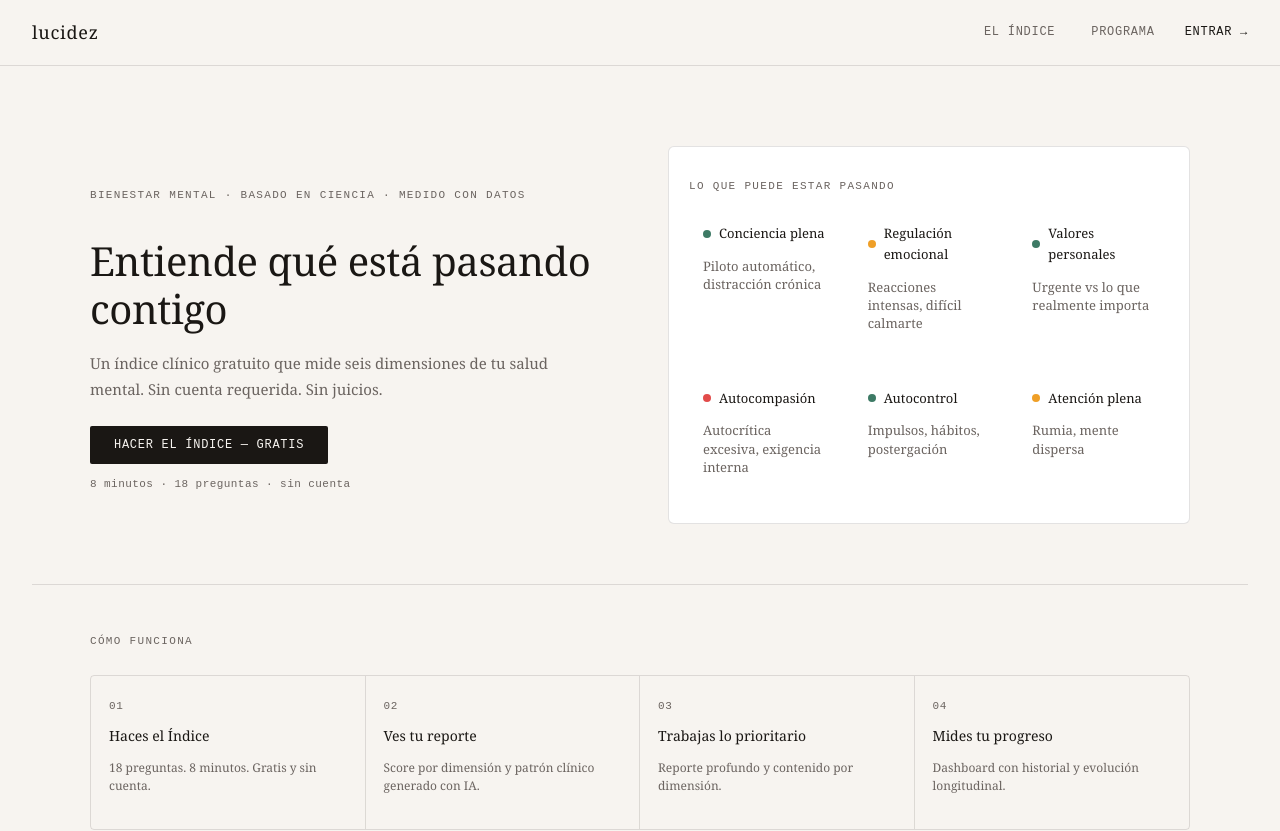
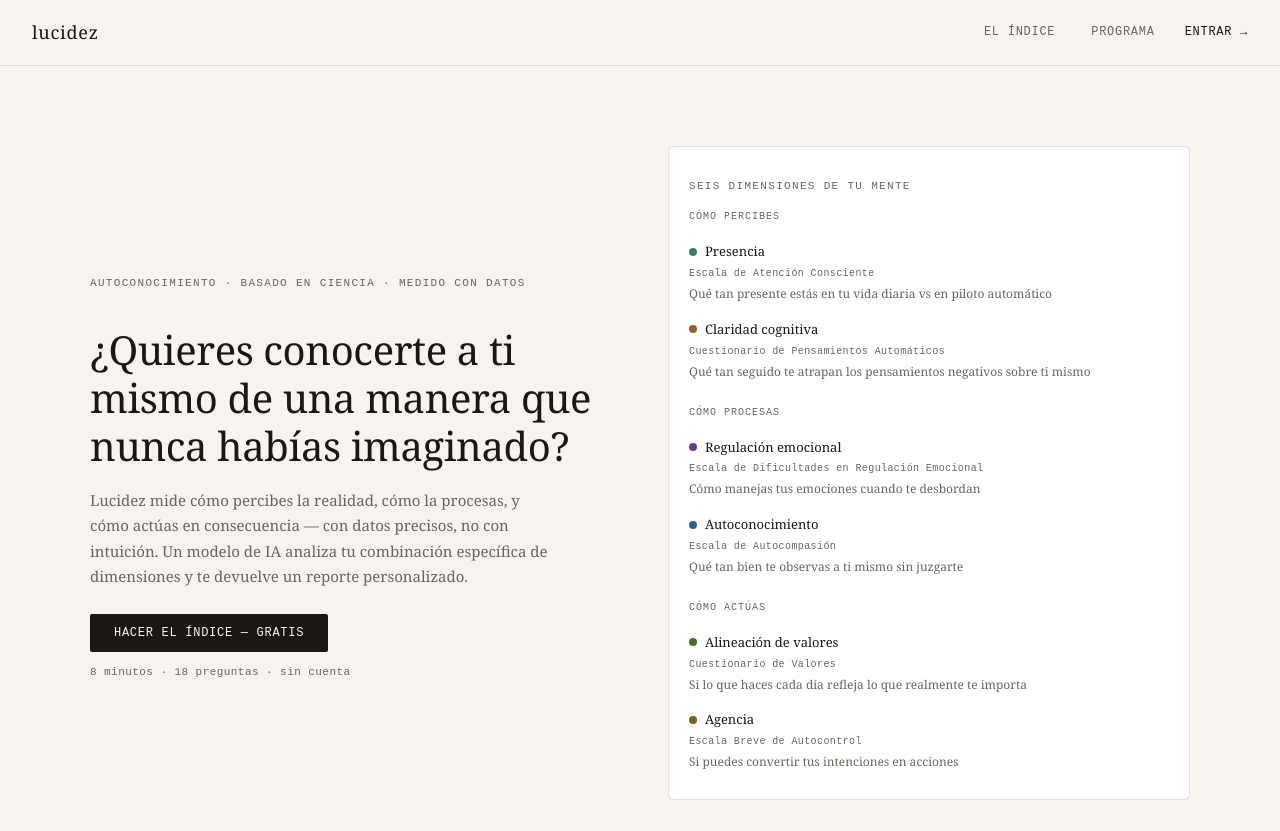
Before and after one commit to jorgeprax-dev/lucidez-web, a React (Vite) app: page / in a window 1280 px wide. Shown: the top 831 px of the page. Built offline with nearby package versions, Linux system fonts and the light colour scheme; no server answers.

Commit message:
feat: reposicionamiento landing — autoconocimiento, tres capas, seis escalas, IA como diferenciador

```diff
--- a/src/Home.jsx
+++ b/src/Home.jsx
@@ -10,20 +10,35 @@ const colors = {
   border: "rgba(26,23,20,0.12)",
 };
 
-const dims = [
-  { color: "#3d7a65", name: "Conciencia plena", desc: "Piloto automático, distracción crónica" },
-  { color: "#EF9F27", name: "Regulación emocional", desc: "Reacciones intensas, difícil calmarte" },
-  { color: "#3d7a65", name: "Valores personales", desc: "Urgente vs lo que realmente importa" },
-  { color: "#E24B4A", name: "Autocompasión", desc: "Autocrítica excesiva, exigencia interna" },
-  { color: "#3d7a65", name: "Autocontrol", desc: "Impulsos, hábitos, postergación" },
-  { color: "#EF9F27", name: "Atención plena", desc: "Rumia, mente dispersa" },
+const dimCapas = [
+  {
+    capa: "Cómo percibes",
+    items: [
+      { color: "#3d7a65", name: "Presencia", escala: "Escala de Atención Consciente", desc: "Qué tan presente estás en tu vida diaria vs en piloto automático" },
+      { color: "#9a5e2e", name: "Claridad cognitiva", escala: "Cuestionario de Pensamientos Automáticos", desc: "Qué tan seguido te atrapan los pensamientos negativos sobre ti mismo" },
+    ],
+  },
+  {
+    capa: "Cómo procesas",
+    items: [
+      { color: "#6a3d82", name: "Regulación emocional", escala: "Escala de Dificultades en Regulación Emocional", desc: "Cómo manejas tus emociones cuando te desbordan" },
+      { color: "#2d6382", name: "Autoconocimiento", escala: "Escala de Autocompasión", desc: "Qué tan bien te observas a ti mismo sin juzgarte" },
+    ],
+  },
+  {
+    capa: "Cómo actúas",
+    items: [
+      { color: "#4d6d2a", name: "Alineación de valores", escala: "Cuestionario de Valores", desc: "Si lo que haces cada día refleja lo que realmente te importa" },
+      { color: "#7a6520", name: "Agencia", escala: "Escala Breve de Autocontrol", desc: "Si puedes convertir tus intenciones en acciones" },
+    ],
+  },
 ];
 
 const steps = [
-  { num: "01", title: "Haces el Índice", desc: "18 preguntas. 8 minutos. Gratis y sin cuenta." },
-  { num: "02", title: "Ves tu reporte", desc: "Score por dimensión y patrón clínico generado con IA." },
-  { num: "03", title: "Trabajas lo prioritario", desc: "Reporte profundo y contenido por dimensión." },
-  { num: "04", title: "Mides tu progreso", desc: "Dashboard con historial y evolución longitudinal." },
+  { num: "01", title: "Haces el Índice", desc: "18 preguntas validadas clínicamente. 8 minutos. Gratis." },
+  { num: "02", title: "Ves tu reporte", desc: "La IA analiza tu patrón específico entre las seis dimensiones y genera un diagnóstico personalizado. No un texto genérico — el tuyo." },
+  { num: "03", title: "Profundizas donde importa", desc: "Evaluación detallada por dimensión con diagnóstico clínico preciso." },
+  { num: "04", title: "Mides si algo cambia", desc: "Vuelve en una semana. El número te dice si algo se movió." },
 ];
 
 export default function Home() {
@@ -55,13 +70,13 @@ export default function Home() {
         <div style={{ display: "grid", gridTemplateColumns: isMobile ? "1fr" : "1fr 1fr", gap: 56, alignItems: "center" }}>
           <div>
             <p style={{ fontFamily: mono, fontSize: 11, letterSpacing: "0.12em", textTransform: "uppercase", color: colors.inkFaint, marginBottom: 24 }}>
-              Bienestar mental · Basado en ciencia · Medido con datos
+              Autoconocimiento · Basado en ciencia · Medido con datos
             </p>
             <h1 style={{ fontSize: 40, fontWeight: "normal", lineHeight: 1.2, marginBottom: 18, color: colors.ink, letterSpacing: "-0.01em" }}>
-              Entiende qué está pasando contigo
+              ¿Quieres conocerte a ti mismo de una manera que nunca habías imaginado?
             </h1>
             <p style={{ fontSize: 15, color: colors.inkMuted, lineHeight: 1.7, maxWidth: 460, marginBottom: 24 }}>
-              Un índice clínico gratuito que mide seis dimensiones de tu salud mental. Sin cuenta requerida. Sin juicios.
+              Lucidez mide cómo percibes la realidad, cómo la procesas, y cómo actúas en consecuencia — con datos precisos, no con intuición. Un modelo de IA analiza tu combinación específica de dimensiones y te devuelve un reporte personalizado.
             </p>
             <button onClick={() => navigate("/indice")} style={{ background: colors.ink, color: colors.cream, border: "none", padding: "12px 24px", fontFamily: mono, fontSize: 12, letterSpacing: "0.06em", textTransform: "uppercase", cursor: "pointer", borderRadius: 2, marginBottom: 12 }}>
               Hacer el Índice — gratis
@@ -73,16 +88,24 @@ export default function Home() {
 
           <div style={{ background: "#ffffff", border: `0.5px solid ${colors.border}`, borderRadius: 6, padding: 20 }}>
             <p style={{ fontFamily: mono, fontSize: 11, letterSpacing: "0.12em", textTransform: "uppercase", color: colors.inkFaint, marginBottom: 14 }}>
-              Lo que puede estar pasando
+              Seis dimensiones de tu mente
             </p>
-            <div style={{ display: "grid", gridTemplateColumns: "repeat(auto-fit, minmax(140px, 1fr))", gap: 14 }}>
-              {dims.map((d) => (
-                <div key={d.name} style={{ minWidth: 0, padding: 14 }}>
-                  <div style={{ display: "flex", alignItems: "center", gap: 8, marginBottom: 6 }}>
-                    <div style={{ width: 8, height: 8, borderRadius: "50%", background: d.color, flexShrink: 0 }} />
-                    <div style={{ fontSize: 13, fontWeight: "normal", color: colors.ink }}>{d.name}</div>
+            <div>
+              {dimCapas.map((grupo, gi) => (
+                <div key={grupo.capa} style={{ marginTop: gi === 0 ? 0 : 16 }}>
+                  <div style={{ fontFamily: mono, fontSize: 10, color: colors.inkFaint, letterSpacing: "0.1em", textTransform: "uppercase", marginBottom: 8 }}>
+                    {grupo.capa}
                   </div>
-                  <p style={{ fontSize: 13, color: colors.inkMuted, lineHeight: 1.4 }}>{d.desc}</p>
+                  {grupo.items.map((d) => (
+                    <div key={d.name} style={{ minWidth: 0, padding: "8px 0" }}>
+                      <div style={{ display: "flex", alignItems: "center", gap: 8, marginBottom: 4 }}>
+                        <div style={{ width: 8, height: 8, borderRadius: "50%", background: d.color, flexShrink: 0 }} />
+                        <div style={{ fontSize: 13, fontWeight: "normal", color: colors.ink }}>{d.name}</div>
+                      </div>
+                      <div style={{ fontFamily: mono, fontSize: 10, color: colors.inkFaint, letterSpacing: "0.04em", marginBottom: 4 }}>{d.escala}</div>
+                      <p style={{ fontSize: 12, color: colors.inkMuted, lineHeight: 1.4, margin: 0 }}>{d.desc}</p>
+                    </div>
+                  ))}
                 </div>
               ))}
             </div>
@@ -108,8 +131,8 @@ export default function Home() {
       </section>
 
       <div style={{ background: colors.ink, borderRadius: 0, padding: "40px 32px", textAlign: "center", margin: "0 0 0 0" }}>
-        <h2 style={{ fontSize: 26, fontWeight: "normal", marginBottom: 12, color: colors.cream }}>Empieza por entenderte</h2>
-        <p style={{ fontSize: 14, color: "#b8b0a8", marginBottom: 24 }}>El Índice de Lucidez es gratis. Siempre.</p>
+        <h2 style={{ fontSize: 26, fontWeight: "normal", marginBottom: 12, color: colors.cream }}>Empieza por conocerte</h2>
+        <p style={{ fontSize: 14, color: "#b8b0a8", marginBottom: 24 }}>El Índice es gratis. Siempre lo será.</p>
         <button onClick={() => navigate("/indice")} style={{ background: colors.cream, color: colors.ink, border: "none", padding: "12px 28px", fontFamily: mono, fontSize: 12, letterSpacing: "0.06em", textTransform: "uppercase", cursor: "pointer", borderRadius: 2 }}>
           Hacer el Índice — 8 minutos
         </button>
```
